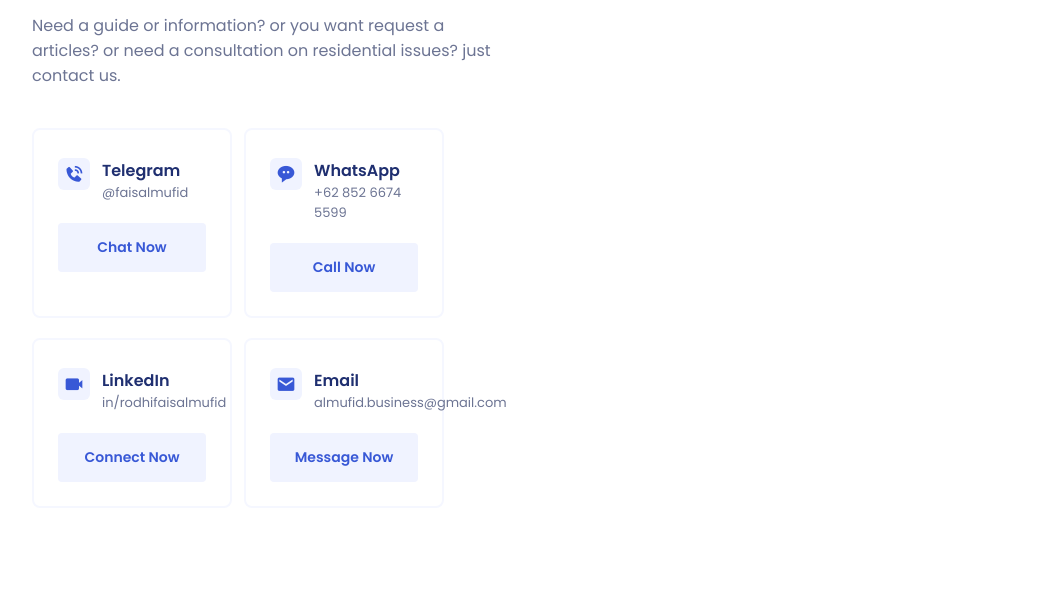
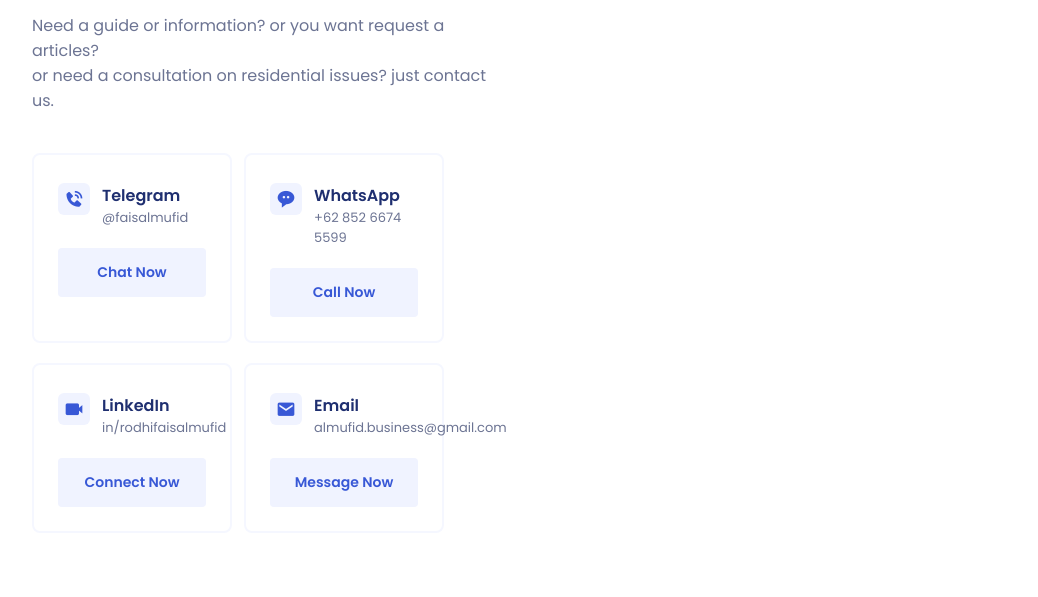
Before and after one commit to themufid/almufid.portfolio, a website: page contact.html in a window 1280 px wide. Shown: the part 203-800 px from the top of the page, without its empty margins (96-1134 px from the left). Drawn offline with nearby package versions, Linux system fonts and the light colour scheme.

Commit message:
updateContact

```diff
--- a/contact.html
+++ b/contact.html
@@ -85,7 +85,7 @@
                             Easy to Contact us<span>.</span>
                         </h2>
                         <p class="contact__description">
-                            Need a guide or information? or you want request a articles?
+                            Need a guide or information? or you want request a articles? <br>
                             or need a consultation on residential issues? just contact us.
                         </p>
                     </div>
```
